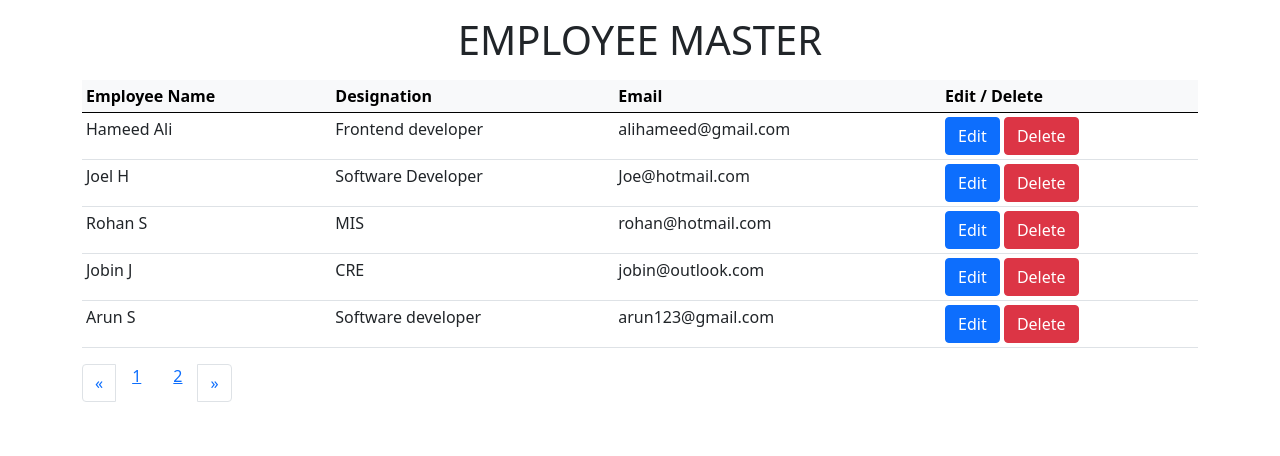
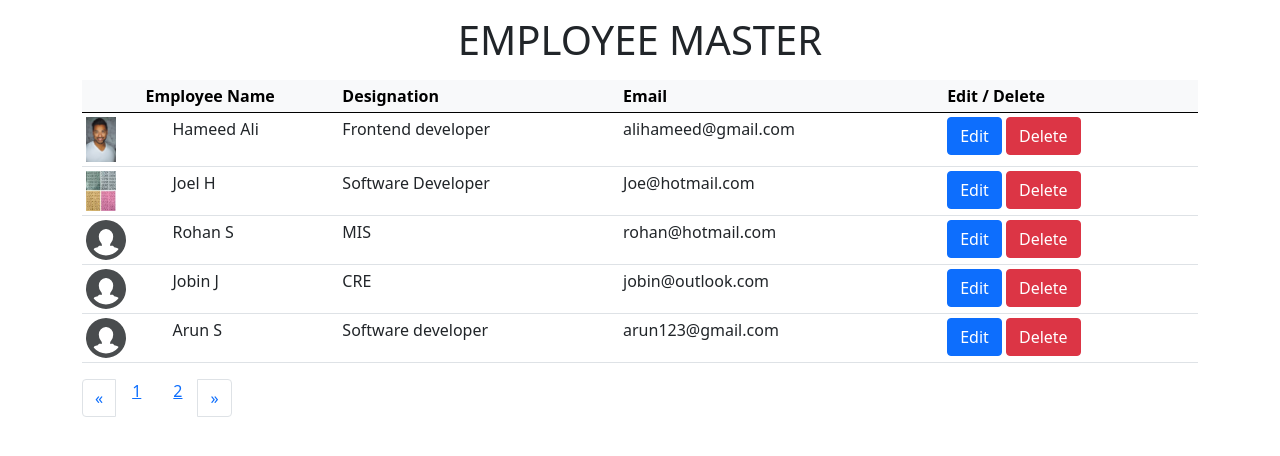
Before and after one commit to sarathkrishna123/Employee_management, a PHP site: page /index.php in a window 1280 px wide. Shown: the part 56-512 px from the top of the page. Run offline with PHP 8.4, Linux system fonts and the light colour scheme; data comes from the database, SQL or seed files in the repository.

Commit message:
Update index.php
Added an profile image view before the employee name.

```diff
--- a/employee-management/index.php
+++ b/employee-management/index.php
@@ -45,7 +45,7 @@ $result1 = mysqli_query($connection, $sql);
             <table class="table table-sm">
                 <thead class="table-light">
                     <tr>
-                        <th>Employee Name</th>
+                        <th colspan="2" style="text-align: center;">Employee Name</th>
                         <th>Designation</th>
                         <th>Email</th>
                         <th>Edit / Delete</th>
@@ -57,6 +57,17 @@ $result1 = mysqli_query($connection, $sql);
 
                     ?>
                         <tr>
+                            <?php
+                            if ($rows['emp_image'] != '') {
+                            ?>
+                                <td><img src="employee_uploads/<?php echo $rows['emp_image']; ?>" alt="Image" width="30"></td>
+                            <?php
+                            } else {
+                            ?>
+                                <td><img src="images/propic.svg" alt="Image" width="40" title="No profile photo"></td>
+                            <?php
+                            }
+                            ?>
                             <td><?php echo $rows['emp_name']; ?></td>
                             <td><?php echo $rows['emp_designation'] ?></td>
                             <td><?php echo $rows['mail_id'] ?></td>
```
